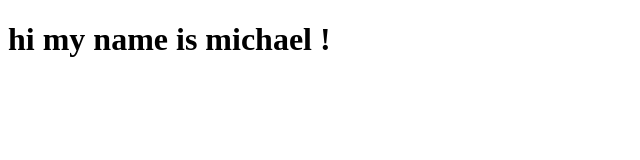
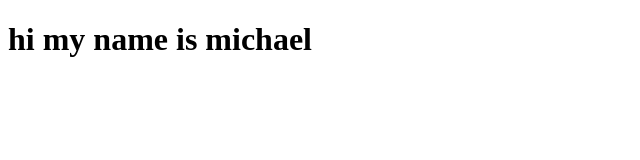
Before and after one commit to Michaelag32/First-project, a plain HTML site: page index.html in a window 1280 px wide. Shown: the full height of the page, 0-640 px from the left. Drawn offline with Linux system fonts and the light colour scheme.

Commit message:
removed exclamation mark

```diff
--- a/index.html
+++ b/index.html
@@ -7,6 +7,6 @@
     <title>Document</title>
 </head>
 <body>
-    <h1>hi my name is michael !</h1>
+    <h1>hi my name is michael</h1>
 </body>
 </html>
```
